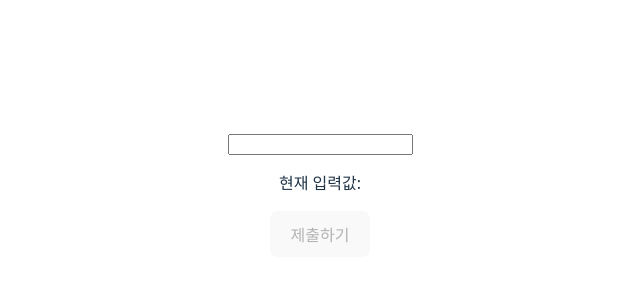
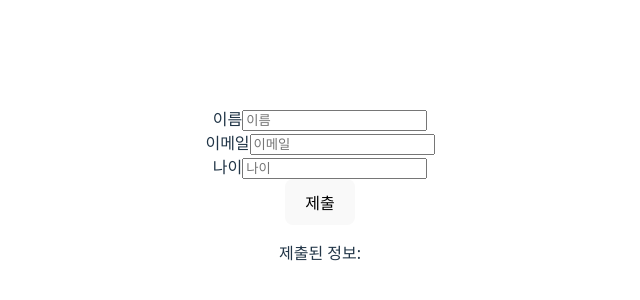
Before and after one commit to yunajoe/react-master-class-part1-inflearn, a React (Vite) app: page / in a window 1280 px wide. Shown: the part 206-506 px from the top of the page, without its empty margins (320-960 px from the left). Built offline with nearby package versions, Linux system fonts and the light colour scheme.

Commit message:
feat: mission

```diff
--- a/src/App.jsx
+++ b/src/App.jsx
@@ -1,6 +1,6 @@
 import { useState } from "react";
 import "./App.css";
-import ControlledInput from "./ControlledInput.tsx";
+import SignUpForm from "./SignUpForm.tsx";
 
 function App() {
   const [checked, setChecked] = useState(false);
@@ -9,8 +9,9 @@ function App() {
     <>
       {/* <Checkbox checked={checked} setChecked={setChecked} />
       <Summary checked={checked} />
-      <Form /> */}
-      <ControlledInput />
+      <Form />
+      <ControlledInput /> */}
+      <SignUpForm />
     </>
   );
 }
--- /dev/null
+++ b/src/SignUpForm.tsx
@@ -0,0 +1,80 @@
+import { ChangeEvent, SubmitEvent, useState } from "react";
+
+function SignUpForm() {
+  const [user, setUser] = useState({
+    userName: "",
+    userEmail: "",
+    userAge: "",
+  });
+  const handleSubmit = (e: SubmitEvent<HTMLFormElement>) => {
+    e.preventDefault();
+
+    if (user.userName.length < 2) {
+      alert("이름은 두 글자 이상 입력해주세요.");
+      return;
+    }
+
+    if (!user.userEmail.includes("@")) {
+      alert("올바른 이메일 주소를 입력하세요.");
+      return;
+    }
+
+    if (Number.isNaN(Number(user.userAge))) {
+      alert("나이는 숫자만 입력할 수 있습니다.");
+      return;
+    }
+
+    alert(`제출된 정보 ${user.userName} ${user.userEmail} ${user.userAge}`);
+  };
+  const handleChange = (e: ChangeEvent<HTMLInputElement, HTMLInputElement>) => {
+    const { name, value } = e.target;
+
+    setUser((prev) => {
+      return {
+        ...prev,
+        [name]: value,
+      };
+    });
+  };
+  return (
+    <>
+      <form onSubmit={handleSubmit}>
+        <div>
+          <label>이름</label>
+          <input
+            type="text"
+            value={user.userName}
+            name="userName"
+            onChange={handleChange}
+            placeholder="이름"
+          />
+        </div>
+        <div>
+          <label>이메일</label>
+          <input
+            type="email"
+            value={user.userEmail}
+            name="userEmail"
+            onChange={handleChange}
+            placeholder="이메일"
+          />
+        </div>
+        <div>
+          <label>나이</label>
+          <input
+            value={user.userAge}
+            name="userAge"
+            onChange={handleChange}
+            placeholder="나이"
+          />
+        </div>
+        <button type="submit">제출</button>
+      </form>
+      <p>
+        제출된 정보: {user.userName} {user.userEmail} {user.userAge}
+      </p>
+    </>
+  );
+}
+
+export default SignUpForm;
```
